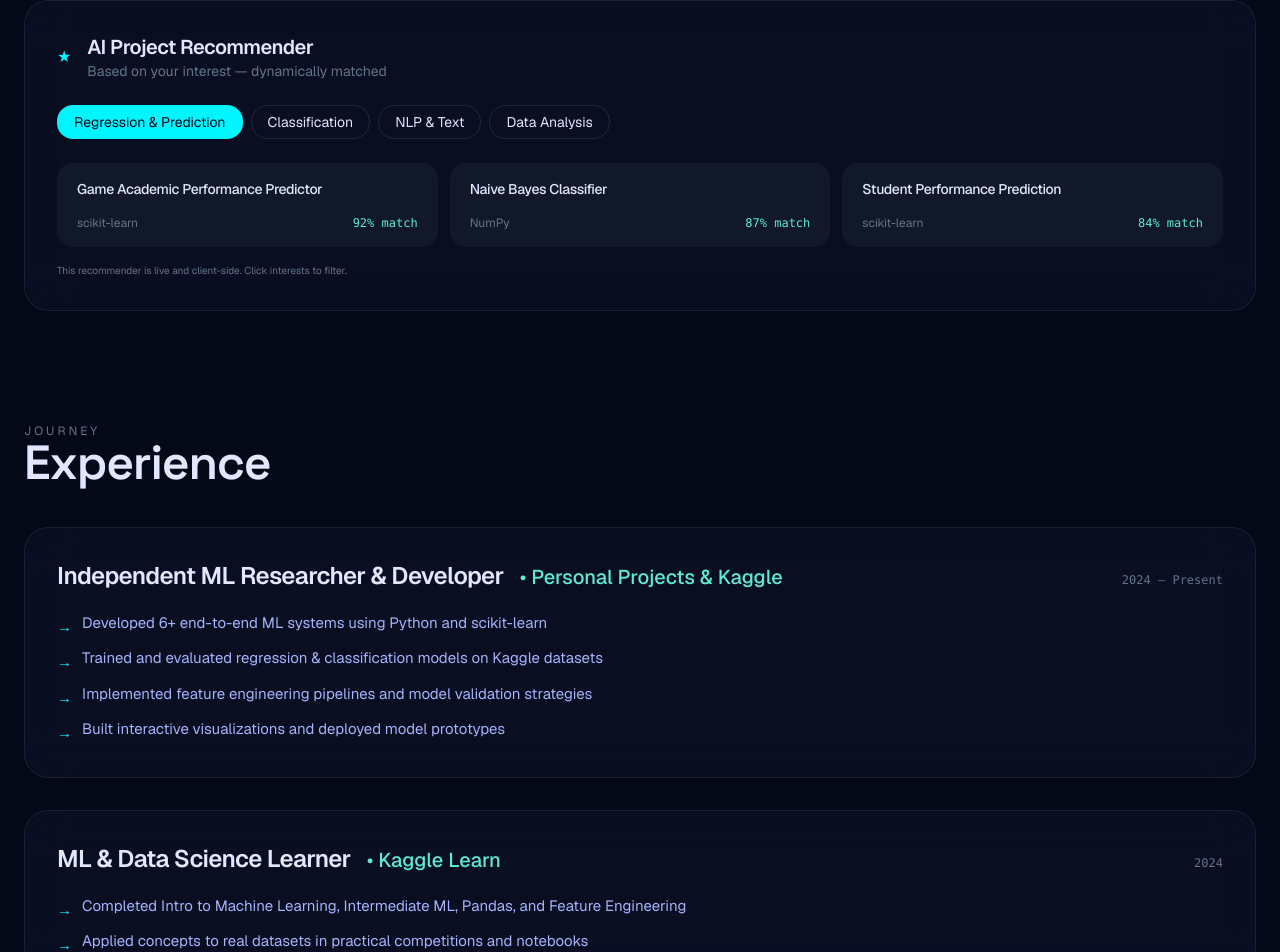
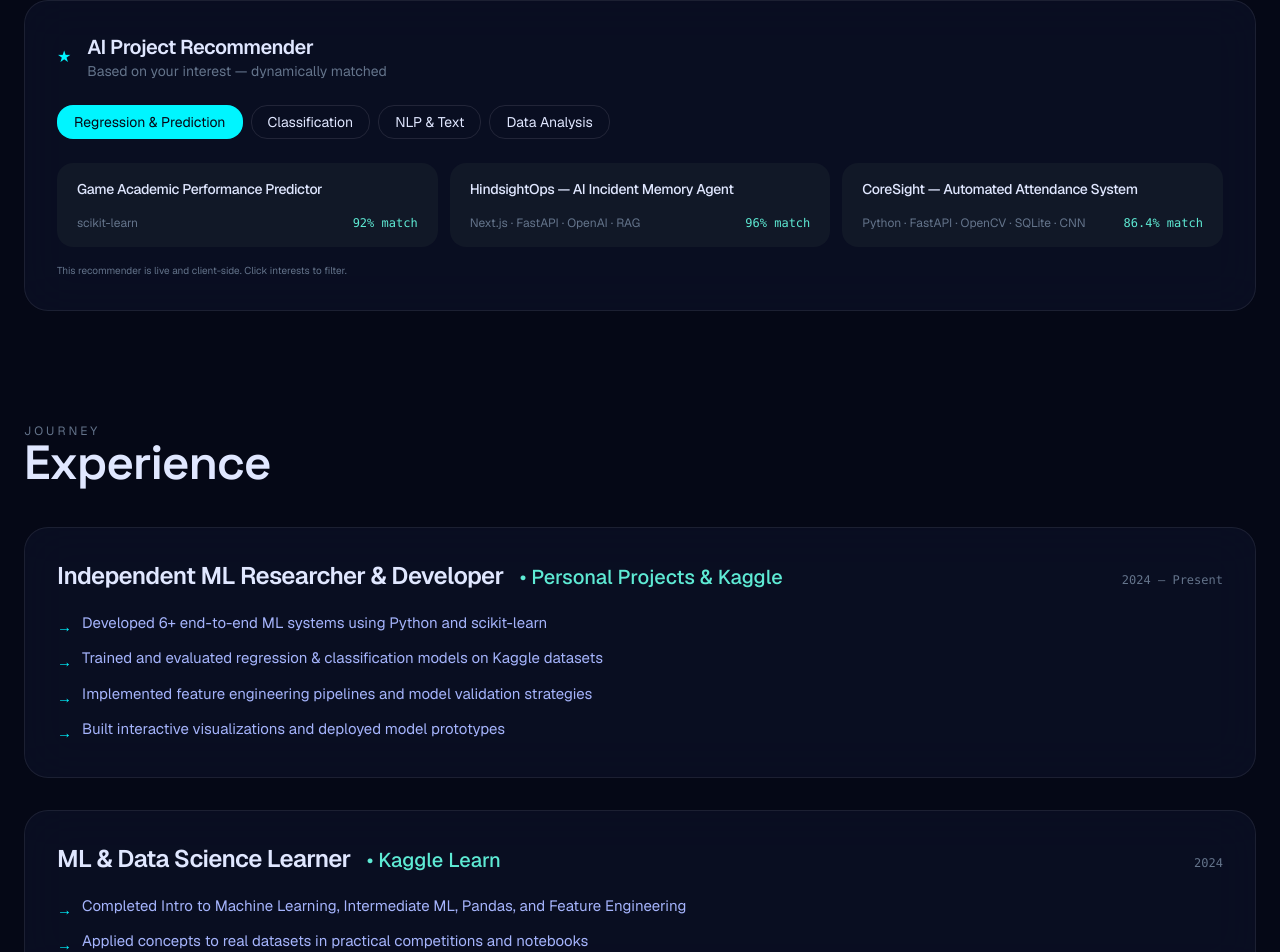
Before and after one commit to sanskriti234/Portfolio, a Next.js app in the folder portfolio/: page / in a window 1280 px wide. Shown: the part 3857-4809 px from the top of the page. Built offline with nearby package versions, Linux system fonts and the light colour scheme.

Commit message:
Update ProjectRecommender.tsx

```diff
--- a/portfolio/app/components/ProjectRecommender.tsx
+++ b/portfolio/app/components/ProjectRecommender.tsx
@@ -12,8 +12,8 @@ const interestOptions = [
 
 const projectList = [
   { id: 1, title: "Game Academic Performance Predictor", category: "regression", score: 92, tech: "scikit-learn" },
-  { id: 2, title: "Naive Bayes Classifier", category: "classification", score: 87, tech: "NumPy" },
-  { id: 3, title: "Student Performance Prediction", category: "regression", score: 84, tech: "scikit-learn" },
+  { id: 2, title: "HindsightOps — AI Incident Memory Agent", category: "nlp", score: 96, tech: "Next.js · FastAPI · OpenAI · RAG", },
+  { id: 1, title: "CoreSight — Automated Attendance System", category: "classification", score: 86.4, tech: "Python · FastAPI · OpenCV · SQLite · CNN", },
   { id: 4, title: "Breast Cancer Diagnosis", category: "classification", score: 96, tech: "scikit-learn" },
   { id: 5, title: "Sentiment Analysis on Reviews", category: "nlp", score: 88, tech: "scikit-learn" },
   { id: 6, title: "House Price Regression", category: "regression", score: 90, tech: "XGBoost" },
```
